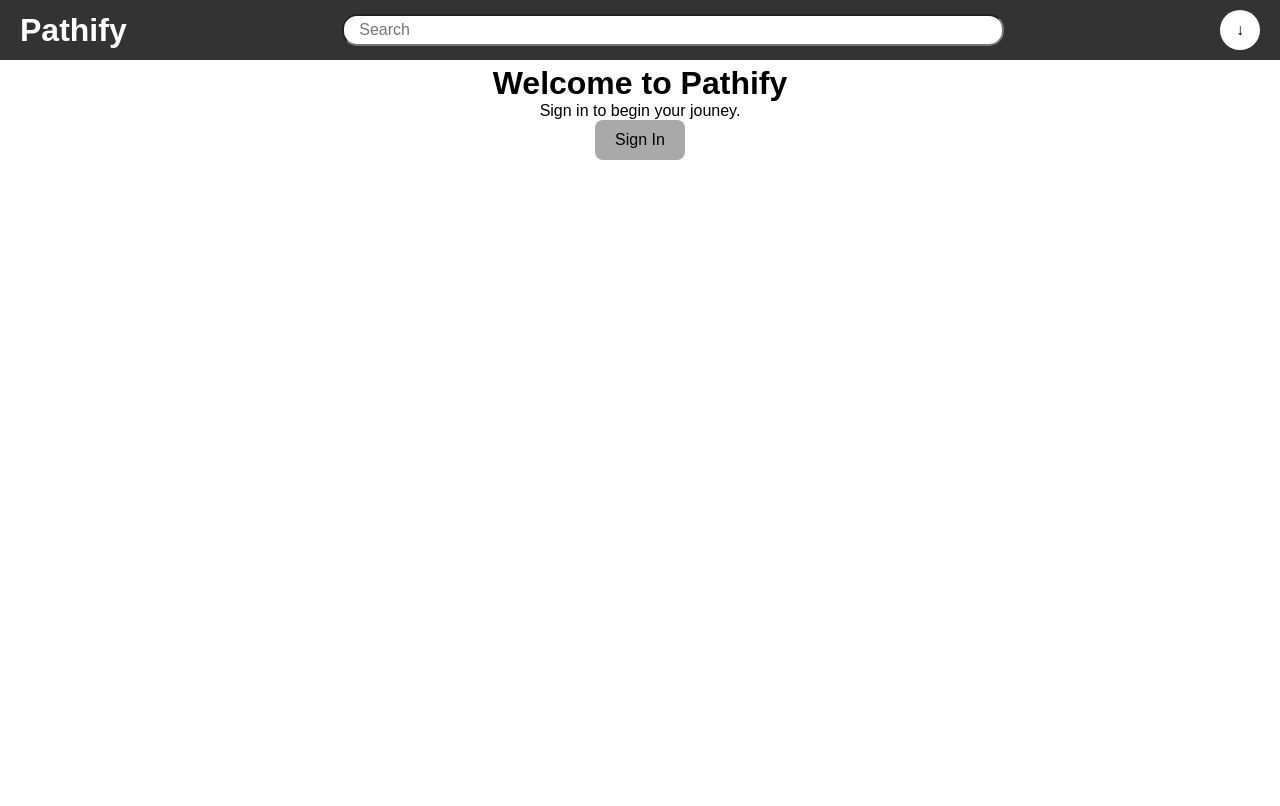
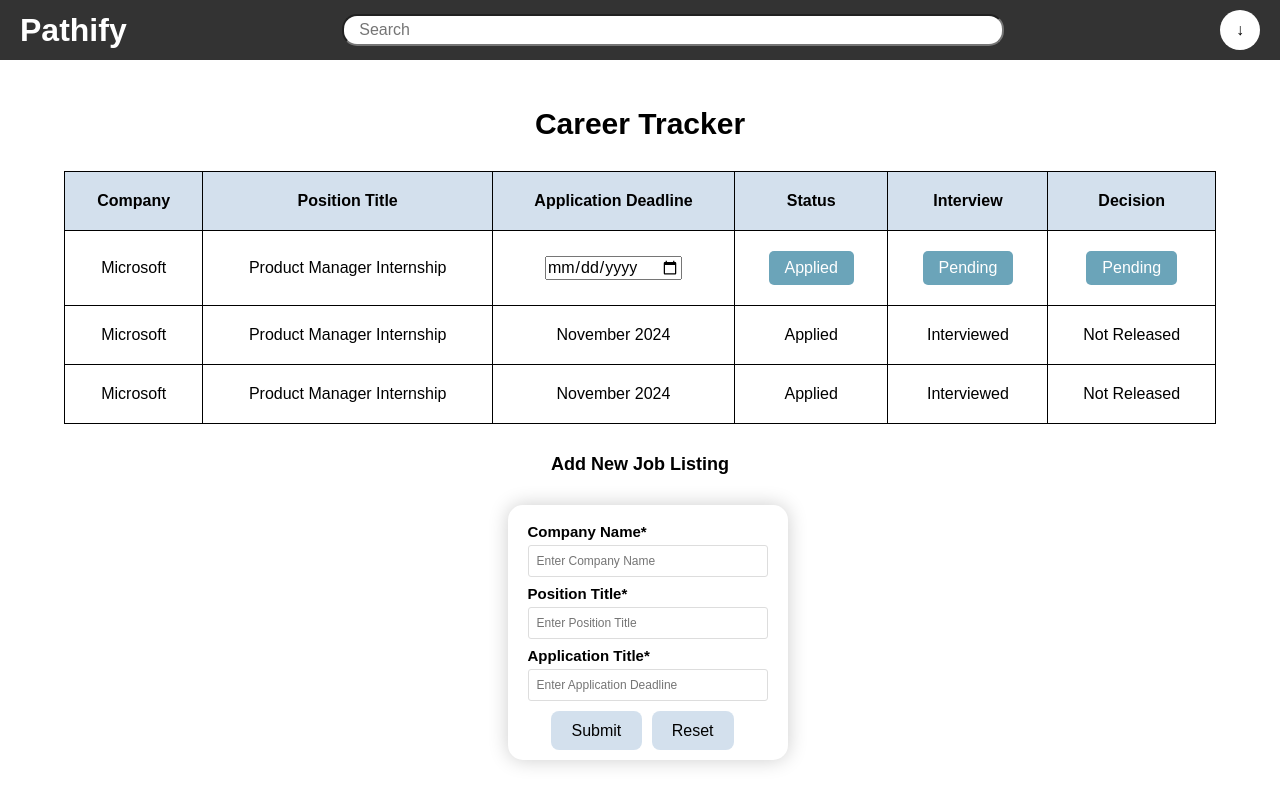
Before and after one commit to by04min/Pathify, a React (Vite) app in the folder pathify/: page / in a window 1280 px wide. Shown: the top 806 px of the page. Built offline with nearby package versions, Linux system fonts and the light colour scheme.

Commit message:
Created a form for people to input their job listings they find

```diff
--- a/pathify/src/pages/Home.css
+++ b/pathify/src/pages/Home.css
@@ -1,5 +1,5 @@
-.home-title{
-    margin-top: 20px;
+.title{
+    margin-top: 12px;
     font-family: sans-serif;
     font-weight: bold;
     font-size: 30px;
@@ -9,12 +9,12 @@
 }
 
 /* Enables scrolling as more jobs are being added*/
-.home-table-container{
+.table-container{
     max-height: 400px; /* Adjust height as needed */
     overflow-y: auto;  /* Enables vertical scrolling */
 }
 
-.home-table-container table{
+.table-container table{
     font-family: sans-serif;
     width: 90%;
     border-collapse: collapse;
@@ -61,3 +61,65 @@
     padding-bottom:10px;
     color: black;
 }
+
+.home-form-title{
+    margin-top: 30px;
+    font-family: sans-serif;
+    font-weight: bold;
+    font-size: 18px;
+}
+
+.home-form-container{
+    display: flex;
+    justify-content: center;
+    align-items: center;
+    flex-direction: column;
+    margin-bottom: 50px;
+}
+
+.home-form {
+    /* display:flex; */
+    /* justify-content: center;
+    align-items: center;
+    flex-direction: column; */
+    margin-top: 30px;
+    margin-left: 15px;
+    border-radius: 15px;
+    box-shadow: 0 0 20px rgba(0, 0, 0, 0.2);
+    padding: 10px 20px;
+    transition: transform 0.2s;
+    width: 280px;
+    text-align: center;
+}
+
+
+.home-form-buttons{
+    margin-top: 10px;
+    background-color: rgba(197, 214, 232, 0.753);
+    margin-right: 10px;
+    color:black;
+    font-family: sans-serif;
+    font-size: 16px;
+}
+
+.home-form-label{
+    font-family: sans-serif;
+    font-size: 15px;
+    font-weight: bold;
+    display: block;
+    width: 100%;
+    margin-top: 8px;
+    margin-bottom: 5px;
+    text-align: left;
+}
+
+.home-form-input{
+    display: block;
+    width: 100%;
+    padding: 8px;
+    box-sizing: border-box;
+    border: 1px solid #ddd;
+    border-radius: 3px;
+    font-size: 12px;
+
+}
--- a/pathify/src/pages/Home.jsx
+++ b/pathify/src/pages/Home.jsx
@@ -23,6 +23,7 @@ function Home() {
 
     return(
         <div>
+            {/*}
             {!user ? (
                 <div className="default-welcome">
                     <h1>Welcome to Pathify</h1>
@@ -32,10 +33,12 @@ function Home() {
                     </button>
                 </div>
             ) : (
-                <div>
+            */}
+            <div>
             <div className='title'>
                 Career Tracker
             </div>
+              {/* Table Tracker */}
               <div className='table-container'>
                   <table>
                       <thead>
@@ -69,11 +72,40 @@ function Home() {
                               <td> Interviewed </td>
                               <td> Not Released </td>
                           </tr>
+                          <tr>
+                              {/* Filler until we get out SQL set up */}
+                              <td> Microsoft </td>
+                              <td> Product Manager Internship </td>
+                              <td>  November 2024 </td>
+                              <td> Applied  </td>
+                              <td> Interviewed </td>
+                              <td> Not Released </td>
+                          </tr>
+
                       </tbody>
                   </table>
               </div>
+
+                {/* Form for submitting jobs */}
+                <h3 className="home-form-title"> Add New Job Listing </h3>
+                <div className='home-form-container'>
+                    <form className='home-form'>
+                        <label className='home-form-label' htmlFor='company-name'> Company Name* </label>
+                        <input className='home-form-input' type="text" placeholder="Enter Company Name" name="company-name"></input>
+
+                        <label className='home-form-label' htmlFor='position-title'> Position Title* </label>
+                        <input className='home-form-input' type="text" placeholder="Enter Position Title" name="position-title" ></input>
+
+                        <label className='home-form-label' htmlFor='application-deadline'> Application Title* </label>
+                        <input className='home-form-input' type="text" placeholder="Enter Application Deadline" name="application-deadline" ></input>
+
+                        <button className="home-form-buttons" type="submit"> Submit </button>
+                        <button className="home-form-buttons" type="button"> Reset </button>
+                    </form>
+                 </div>
+
             </div>
-          )}
+          {/*})*/}
         </div>
     );
 }
--- a/pathify/src/pages/Notifications.jsx
+++ b/pathify/src/pages/Notifications.jsx
@@ -35,6 +35,8 @@ function Notification(){
 
                     </tbody>
                 </table>
+
+
             </div>
         </>
     )
```
